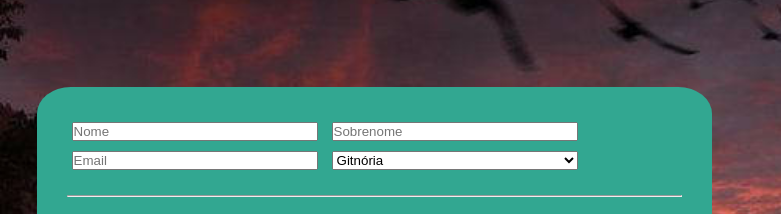
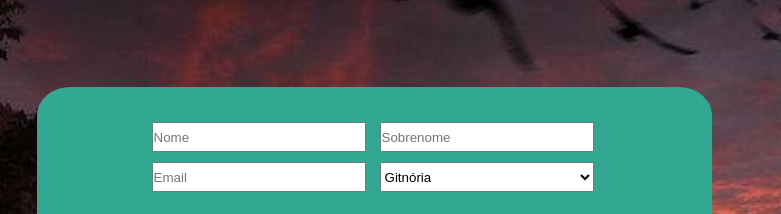
Before and after one commit to Gabrielv0id/trybewarts, a website: page index.html in a window 1280 px wide. Shown: the part 96-310 px from the top of the page, 0-781 px from the left. Drawn offline with Linux system fonts and the light colour scheme.

Commit message:
estilização 1

```diff
--- a/style.css
+++ b/style.css
@@ -60,6 +60,10 @@ main {
   background-color: rgb(50, 167, 145);
 }
 
+.inputbox {
+  margin-left: 80px;
+}
+
 #trybewarts-forms-logo {
   height: 500px;
 }
@@ -67,6 +71,7 @@ main {
 #input-name , #input-lastname , #input-email , #house {
   width: 40%;
   margin: 5px;
+  height: 30px;
 }
 
 #evaluation-form select {
```
